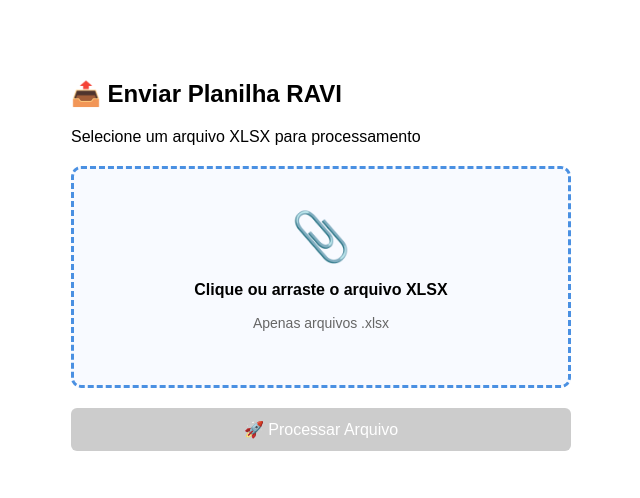
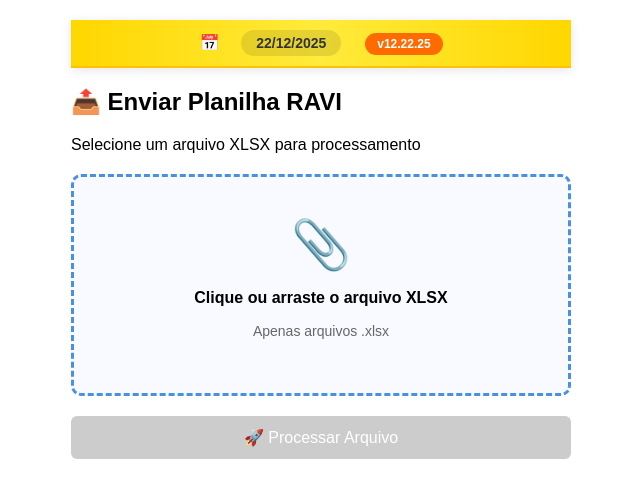
Before and after one commit to muvecom/ravi, a plain HTML site: page index.html in a window 1280 px wide. Shown: the whole page, without its empty margins (319-959 px from the left). Drawn offline with Linux system fonts and the light colour scheme.

Commit message:
Implement sticky banner for date and version display
Added a sticky yellow banner at the top with date and version information.

```diff
--- a/index.html
+++ b/index.html
@@ -4,12 +4,57 @@
     <meta charset="UTF-8">
     <title>Upload RAVI</title>
     <style>
+        /* ===== FAIXA AMARELA NO TOPO ===== */
+        .faixa-versao {
+            background: linear-gradient(90deg, #FFD700, #FFEB3B, #FFD700);
+            color: #333;
+            text-align: center;
+            padding: 10px 0;
+            font-family: 'Arial', sans-serif;
+            font-size: 14px;
+            font-weight: bold;
+            box-shadow: 0 2px 10px rgba(0,0,0,0.1);
+            position: sticky;
+            top: 0;
+            z-index: 1000;
+            border-bottom: 2px solid #FFC107;
+        }
+
+        .faixa-versao .data-container {
+            display: inline-block;
+            background: rgba(0, 0, 0, 0.1);
+            padding: 5px 15px;
+            border-radius: 20px;
+            margin: 0 10px;
+        }
+
+        .faixa-versao .data {
+            color: #333;
+            font-weight: bold;
+        }
+
+        .faixa-versao .versao {
+            background: #FF6B00;
+            color: white;
+            padding: 4px 12px;
+            border-radius: 15px;
+            font-size: 12px;
+            margin-left: 10px;
+        }
+
+        .faixa-versao .icone {
+            margin-right: 8px;
+            font-size: 16px;
+        }
+
+        /* ===== ESTILOS EXISTENTES ===== */
         body {
             font-family: Arial, sans-serif;
             max-width: 500px;
-            margin: 40px auto;
+            margin: 0 auto;
             padding: 20px;
         }
+
         .upload-area {
             border: 3px dashed #4A90E2;
             border-radius: 10px;
@@ -19,9 +64,11 @@
             margin: 20px 0;
             background: #f8faff;
         }
+
         .upload-area:hover {
             background: #eef2ff;
         }
+
         button {
             background: #4A90E2;
             color: white;
@@ -32,26 +79,31 @@
             font-size: 16px;
             width: 100%;
         }
+
         button:disabled {
             background: #ccc;
             cursor: not-allowed;
         }
+
         .result {
             margin-top: 20px;
             padding: 15px;
             border-radius: 8px;
             display: none;
         }
+
         .success {
             background: #e7f7ef;
             border: 1px solid #28a745;
             display: block;
         }
+
         .error {
             background: #ffeaea;
             border: 1px solid #dc3545;
             display: block;
         }
+
         .download-btn {
             display: block;
             background: #28a745;
@@ -65,6 +117,15 @@
     </style>
 </head>
 <body>
+    <!-- FAIXA AMARELA NO TOPO COM DATA -->
+    <div class="faixa-versao" id="faixaVersao">
+        <span class="icone">📅</span>
+        <span class="data-container">
+            <span class="data" id="dataAtual"></span>
+        </span>
+        <span class="versao" id="versaoAtual"></span>
+    </div>
+
     <h2>📤 Enviar Planilha RAVI</h2>
     <p>Selecione um arquivo XLSX para processamento</p>
 
@@ -88,6 +149,39 @@
     </div>
 
     <script>
+        // ===== FUNÇÕES PARA A FAIXA =====
+        function formatarData(data) {
+            const dia = String(data.getDate()).padStart(2, '0');
+            const mes = String(data.getMonth() + 1).padStart(2, '0');
+            const ano = data.getFullYear();
+            return `${dia}/${mes}/${ano}`;
+        }
+
+        function determinarVersao(data) {
+            const dia = data.getDate();
+            const mes = data.getMonth() + 1;
+            const ano = data.getFullYear().toString().slice(-2);
+
+            // Versão baseada no formato: vMM.DD.YY
+            return `v${mes}.${dia}.${ano}`;
+        }
+
+        function atualizarFaixa() {
+            const dataAtual = new Date();
+            const dataFormatada = formatarData(dataAtual);
+            const versao = determinarVersao(dataAtual);
+
+            document.getElementById('dataAtual').textContent = dataFormatada;
+            document.getElementById('versaoAtual').textContent = versao;
+
+            // Atualizar título da página
+            document.title = `Upload RAVI - ${dataFormatada}`;
+        }
+
+        // Inicializar faixa
+        atualizarFaixa();
+
+        // ===== CÓDIGO EXISTENTE =====
         // Elementos
         const uploadArea = document.getElementById('uploadArea');
         const fileInput = document.getElementById('fileInput');
```
